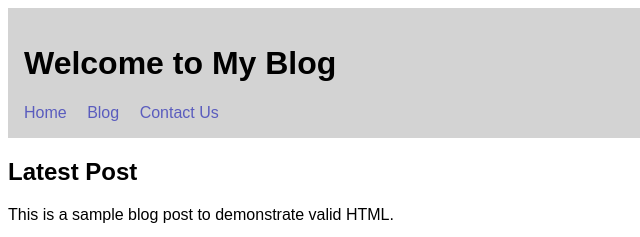
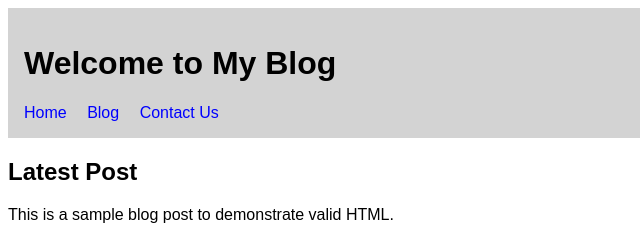
Before and after one commit to AleenaKhalid/Blogging-Website, a website: page src/index.html in a window 1280 px wide. Shown: the top 237 px of the page, 0-640 px from the left. Drawn offline with Linux system fonts and the light colour scheme.

```diff
--- a/styles/index.css
+++ b/styles/index.css
@@ -11,7 +11,7 @@
 
 nav a {
   margin-right: 1rem;
-  color: rgb(90, 92, 190);
+  color: blue;
   text-decoration: none;
 }
 
```
